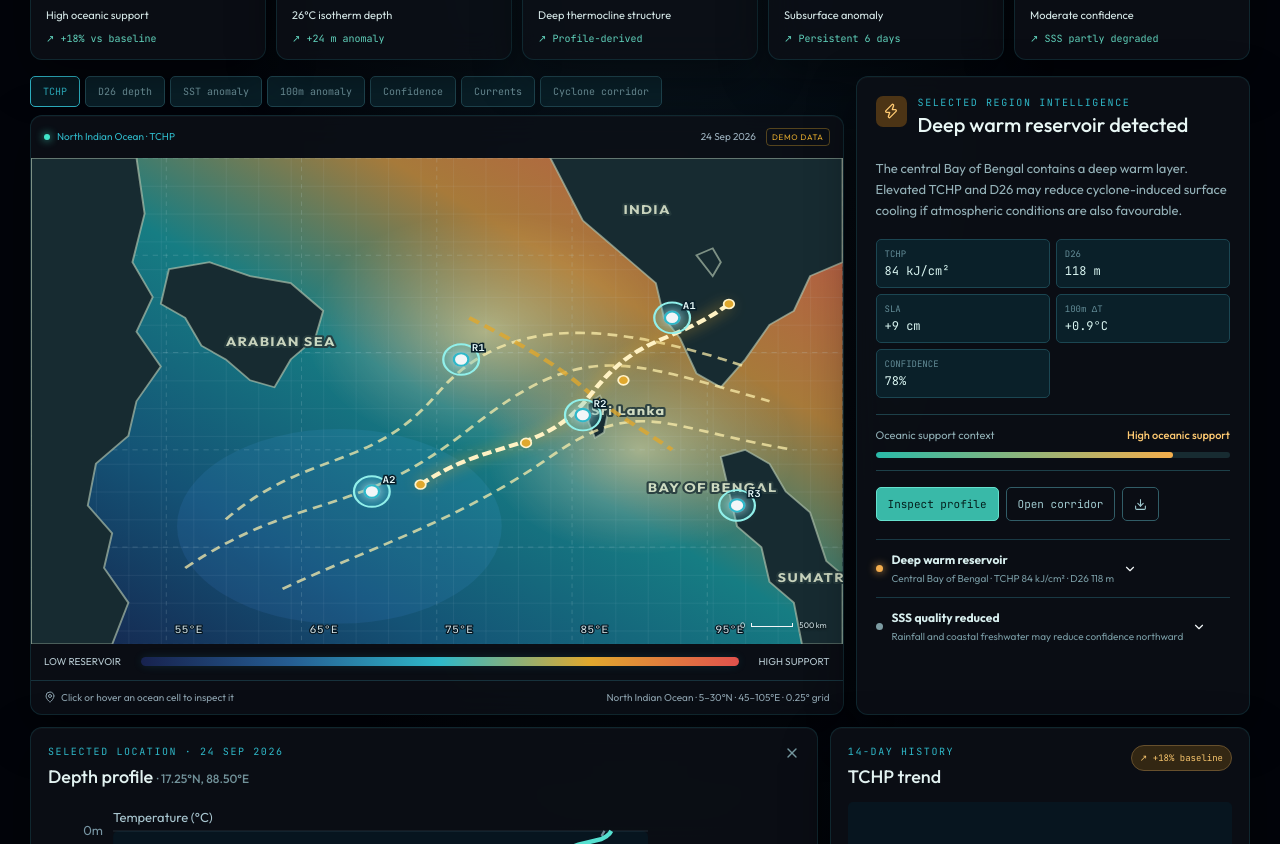
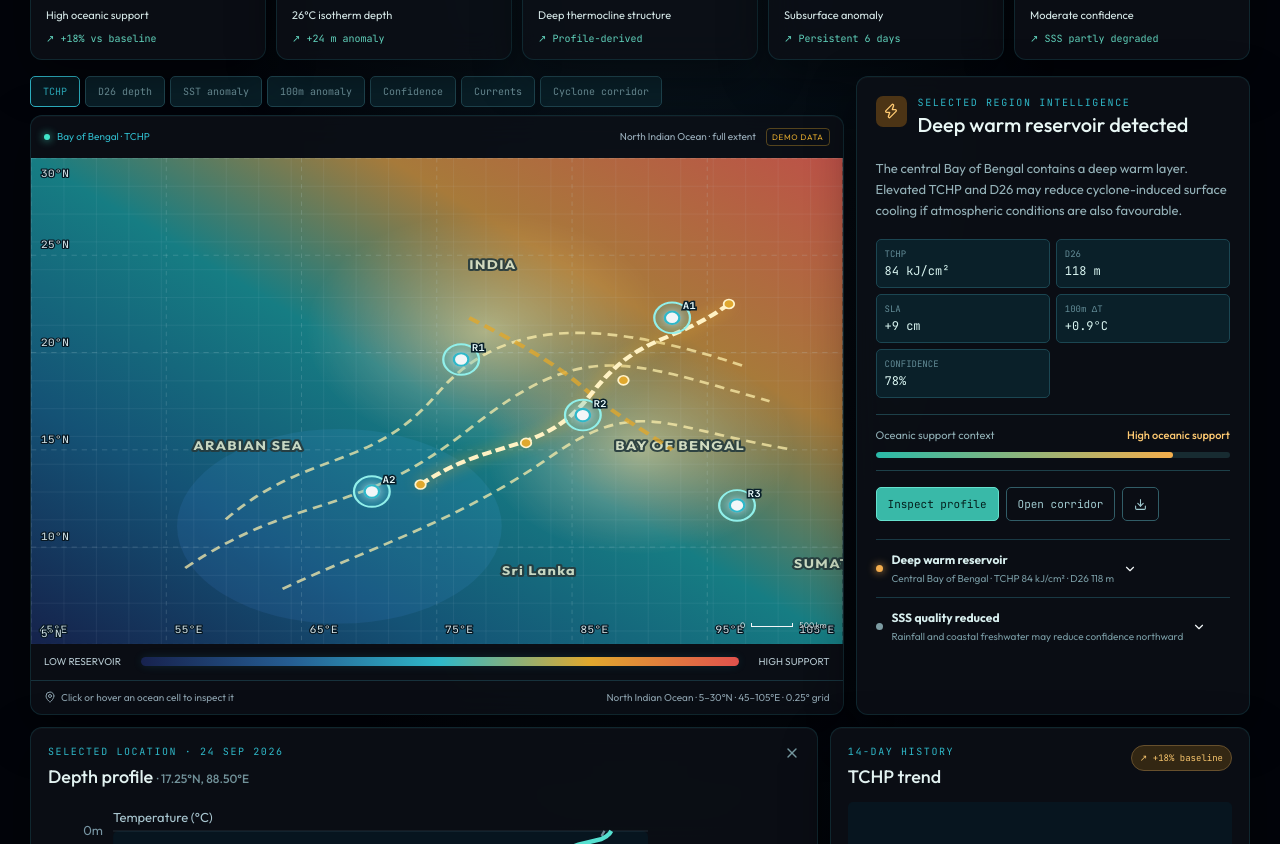
Before and after one commit to apurvaa1504/Gradient_Ascent_Prototype, a React (Vite) app: page /tchp in a window 1280 px wide. Shown: the part 460-1304 px from the top of the page. Built offline with nearby package versions, Linux system fonts and the light colour scheme; what world-atlas would draw is missing.

Commit message:
final update

```diff
--- a/src/TchpMap.jsx
+++ b/src/TchpMap.jsx
@@ -1,11 +1,15 @@
 import { useState } from 'react';
 import { MapPin } from 'lucide-react';
+import { geoPath, geoTransform } from 'd3-geo';
+import { worldLandGeoJSON } from './geoData';
 import { classifyTchp } from './tchpPhysics';
 
 const clamp = (value, min, max) => Math.max(min, Math.min(max, value));
-function pointFromEvent(event) {
+function pointFromEvent(event, camera) {
   const rect = event.currentTarget.getBoundingClientRect();
-  return { x: clamp(((event.clientX - rect.left) / rect.width) * 100, 0, 100), y: clamp(((event.clientY - rect.top) / rect.height) * 70, 0, 70) };
+  const viewX = ((event.clientX - rect.left) / rect.width) * 100;
+  const viewY = ((event.clientY - rect.top) / rect.height) * 70;
+  return { x: clamp((viewX - camera.tx) / camera.zoom, 0, 100), y: clamp((viewY - camera.ty) / camera.zoom, 0, 70) };
 }
 function makeProfile(region, point) {
   if (!point) return region.profile;
@@ -23,17 +27,25 @@ const buoySites = [
 ];
 const longitudeTicks = [0, 16.67, 33.33, 50, 66.67, 83.33, 100];
 const latitudeTicks = [0, 14, 28, 42, 56, 70];
+// Project real coastline data into the same fixed 45–105°E, 5–30°N viewBox
+// used by the map interactions, so clicks, buoy locations, and overlays stay aligned.
+const oceanProjection = geoTransform({ point(lon, lat) { this.stream.point((lon - 45) / 0.6, (30 - lat) * 2.8); } });
+const landPath = geoPath(oceanProjection)(worldLandGeoJSON);
 
-export default function TchpMap({ region, layer, selectedPoint, onSelect, onNotify }) {
+export default function TchpMap({ region, regionId, layer, selectedPoint, onSelect, onNotify }) {
   const [hoverPoint, setHoverPoint] = useState(null);
   const hoverProfile = hoverPoint ? makeProfile(region, hoverPoint) : null;
   const layerKey = layer.toLowerCase().replaceAll(' ', '-');
+  // Keep the complete North Indian Ocean visible and mark the selected region in place.
+  const zoom = 1;
+  const camera = { zoom, tx: 0, ty: 0 };
+  const cameraTransform = `translate(${camera.tx} ${camera.ty}) scale(${zoom})`;
   const choosePoint = (point, message) => { onSelect(point); onNotify(message); };
 
   return <div className="tchp-map mission-map">
-    <div className="map-toolbar"><span className="map-kicker"><span className="live-dot" /> North Indian Ocean · {layer}</span><span>24 Sep 2026 <i className="map-live-tag">DEMO DATA</i></span></div>
+    <div className="map-toolbar"><span className="map-kicker"><span className="live-dot" /> {region.name} · {layer}</span><span>North Indian Ocean · full extent <i className="map-live-tag">DEMO DATA</i></span></div>
     <div className="map-stage">
-      <svg viewBox="0 0 100 70" preserveAspectRatio="none" role="img" aria-label={`Interactive North Indian Ocean map showing ${layer}`} onClick={event => { const point = pointFromEvent(event); choosePoint(point, `Selected ${makeProfile(region, point).location}`); }} onMouseMove={event => setHoverPoint(pointFromEvent(event))} onMouseLeave={() => setHoverPoint(null)}>
+      <svg viewBox="0 0 100 70" preserveAspectRatio="none" role="img" aria-label={`Interactive ${region.name} map showing ${layer}`} onClick={event => { const point = pointFromEvent(event, camera); choosePoint(point, `Selected ${makeProfile(region, point).location}`); }} onMouseMove={event => setHoverPoint(pointFromEvent(event, camera))} onMouseLeave={() => setHoverPoint(null)}>
         <defs>
           <linearGradient id="tchpOcean" x1="0" y1="1" x2="1" y2="0"><stop offset="0" stopColor="#15224b"/><stop offset=".25" stopColor="#145275"/><stop offset=".5" stopColor="#167d83"/><stop offset=".72" stopColor="#a77a3a"/><stop offset="1" stopColor="#bd5148"/></linearGradient>
           <radialGradient id="tchpHeat"><stop stopColor="#ffcc70" stopOpacity=".82"/><stop offset="1" stopColor="#f27332" stopOpacity="0"/></radialGradient>
@@ -42,6 +54,7 @@ export default function TchpMap({ region, layer, selectedPoint, onSelect, onNoti
           <marker id="tchpArrow" viewBox="0 0 4 4" refX="3.4" refY="2" markerWidth="2.4" markerHeight="2.4" orient="auto"><path d="M0 0 4 2 0 4Z" fill="#b8f2e9"/></marker>
           <filter id="tchpGlow" x="-200%" y="-200%" width="500%" height="500%"><feGaussianBlur stdDeviation=".8" result="blur"/><feMerge><feMergeNode in="blur"/><feMergeNode in="SourceGraphic"/></feMerge></filter>
         </defs>
+        <g transform={cameraTransform}>
         <rect width="100" height="70" fill="#071722"/><rect width="100" height="70" fill="url(#tchpOcean)" className={`map-surface layer-${layerKey}`}/>
         <g className="heat-texture" aria-hidden="true"><ellipse cx="56" cy="25" rx="22" ry="17" fill="url(#tchpHeat)"/><ellipse cx="75" cy="42" rx="19" ry="15" fill="url(#tchpHeat)"/><ellipse cx="38" cy="53" rx="20" ry="14" fill="#304eb3" opacity=".24"/></g>
         <rect width="100" height="70" fill="url(#tchpGrid)"/>
@@ -49,14 +62,8 @@ export default function TchpMap({ region, layer, selectedPoint, onSelect, onNoti
           {longitudeTicks.map((x, i) => <g key={`lon-${x}`}><line x1={x} y1="0" x2={x} y2="70"/><text x={x === 100 ? x - 1 : x + 1} y="68.4" textAnchor={x === 100 ? 'end' : 'start'}>{45 + i * 10}°E</text></g>)}
           {latitudeTicks.map((y, i) => <g key={`lat-${y}`}><line x1="0" y1={y} x2="100" y2={y}/><text x="1.2" y={y === 0 ? 2.8 : y - 1}>{30 - i * 5}°N</text></g>)}
         </g>
-        <g className="land-mass">
-          <path d="M0 0H13L14 8 12.5 15 15 20 13 25 16 30 13 35 12 40 8 44 7 50 10 54 9 59 12 64 10 70H0Z"/>
-          <path d="M17 16 22 15 27 17 32 18 36 22 35 26 32 29 30 33 27 32 24 29 21 27 19 23 16 21Z"/>
-          <path d="M64 0H100V15L96 17 94 22 91 24 88 29 85 33 82 31 80 26 78 23 77 18 74 15 71 12 68 9Z"/>
-          <path d="M68.6 35.4 70.1 34.2 71.1 36.5 70.6 39.5 69.5 40.3 68.7 38Z M85 43 88 42 91 44 93 48 96 51 98 58 100 60V70H95L94 64 91 61 90 56 87 53Z M82 14 84 13 85 15 84 17Z"/>
-          <path className="land-texture" d="M0 0H13L14 8 12.5 15 15 20 13 25 16 30 13 35 12 40 8 44 7 50 10 54 9 59 12 64 10 70H0Z M17 16 22 15 27 17 32 18 36 22 35 26 32 29 30 33 27 32 24 29 21 27 19 23 16 21Z M64 0H100V15L96 17 94 22 91 24 88 29 85 33 82 31 80 26 78 23 77 18 74 15 71 12 68 9Z" fill="url(#tchpLandTexture)"/>
-        </g>
-        <g className="geographic-labels" aria-hidden="true"><text x="24" y="27">ARABIAN SEA</text><text x="76" y="48">BAY OF BENGAL</text><text x="73" y="8">INDIA</text><text x="69" y="37">Sri Lanka</text><text x="92" y="61">SUMATRA</text></g>
+        <g className="land-mass"><path d={landPath} /><path className="land-texture" d={landPath} /></g>
+        <g className="geographic-labels" aria-hidden="true"><text x="20" y="42">ARABIAN SEA</text><text x="72" y="42">BAY OF BENGAL</text><text x="54" y="16">INDIA</text><text x="58" y="60">Sri Lanka</text><text x="94" y="59">SUMATRA</text></g>
         <g className={`layer-overlay overlay-${layerKey}`}>
           {(layer === 'D26 depth' || layer === 'TCHP') && <g className="isobands"><path d="M24 52C34 42 42 45 50 34S70 23 88 30"/><path d="M19 59C33 48 40 52 54 39S73 29 91 35"/><path d="M31 62C42 56 53 52 64 43S78 39 94 42"/></g>}
           {(layer === 'SST anomaly' || layer === '100m anomaly') && <g className="anomaly-field"><ellipse cx="42" cy="42" rx="14" ry="9"/><ellipse cx="75" cy="28" rx="18" ry="12"/></g>}
@@ -68,6 +75,7 @@ export default function TchpMap({ region, layer, selectedPoint, onSelect, onNoti
         {buoySites.map(site => <g key={site.name} className="map-point" role="button" tabIndex="0" aria-label={`Select ${site.name}`} onKeyDown={event => { if (event.key === 'Enter' || event.key === ' ') { event.preventDefault(); choosePoint(site, `Buoy profile selected: ${makeProfile(region, site).location}`); } }} onClick={event => { event.stopPropagation(); choosePoint(site, `Buoy profile selected: ${makeProfile(region, site).location}`); }}><circle className="buoy-halo" cx={site.x} cy={site.y} r="2.2"/><circle className="buoy-marker" cx={site.x} cy={site.y} r=".9"/><text x={site.x + 1.3} y={site.y - 1.2}>{site.code}</text><title>{site.name}</title></g>)}
         {selectedPoint && <g className="selected-location" pointerEvents="none"><circle cx={selectedPoint.x} cy={selectedPoint.y} r="2.2"/><circle cx={selectedPoint.x} cy={selectedPoint.y} r="3.7"/></g>}
         {hoverPoint && <g className="hover-crosshair" pointerEvents="none"><line x1={hoverPoint.x} x2={hoverPoint.x} y1="0" y2="70"/><line x1="0" x2="100" y1={hoverPoint.y} y2={hoverPoint.y}/><circle cx={hoverPoint.x} cy={hoverPoint.y} r="1.1"/></g>}
+        </g>
       </svg>
       {hoverProfile && <div className="map-tooltip"><b><MapPin size={12}/>{hoverProfile.location}</b><span>TCHP <strong>{hoverProfile.tchp} kJ/cm²</strong></span><span>D26 <strong>{hoverProfile.d26} m</strong></span><span>Confidence <strong>{hoverProfile.confidence}%</strong></span><em>{classifyTchp(hoverProfile.tchp)}</em></div>}
       <div className="map-scale"><span>0</span><i/><span>500 km</span></div>
--- a/src/TchpPage.jsx
+++ b/src/TchpPage.jsx
@@ -540,6 +540,7 @@ export default function TchpPage() {
             </div>
             <TchpMap
               region={region}
+              regionId={regionId}
               layer={layer}
               selectedPoint={selectedPoint}
               onSelect={(point) => {
```
